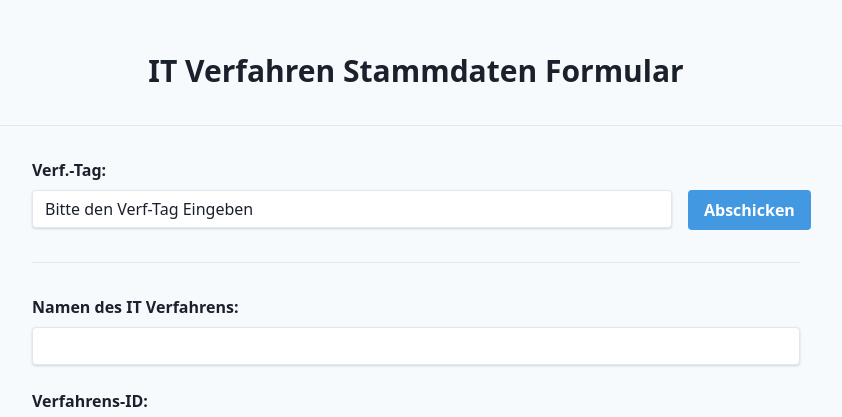
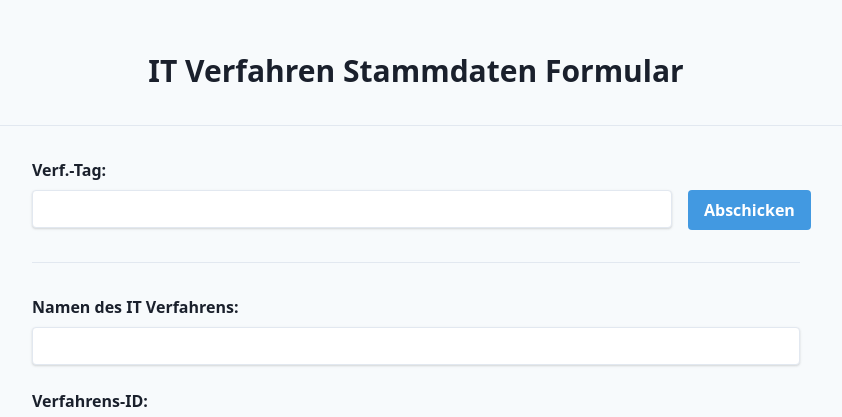
Before and after one commit to ZIT-P22/StatzyGUI, a Flask app: page /fachverfahren in a window 1280 px wide. Shown: the part 78-495 px from the top of the page, without its empty margins (224-1066 px from the left). Run offline with Flask 2, Linux system fonts and the light colour scheme; some libraries are stand-ins or nearby versions.

Commit message:
Funktionalität bei FV Querry hergestellt

```diff
--- a/statzy/statzy.py
+++ b/statzy/statzy.py
@@ -33,7 +33,7 @@ def fachverfahren():
 
 @statzy.route('/fachverfahrenAuswahl' , methods=['POST'])
 def fachverfahrenAuswahl():
-    tag = request.form('tag')
+    tag = request.form['tag']
     #tag = 'T1'
     try:
         print("Test 0")
--- a/statzy/templates/fachverfahren.html
+++ b/statzy/templates/fachverfahren.html
@@ -18,7 +18,7 @@
           <div class="w-4/6 md:w-5/6">
             <input class="w-full px-3 py-2 leading-tight text-gray-900 border
           rounded shadow appearance-none focus:outline-none
-          focus:shadow-outline" type="text" id="verfahrens-tag" name="verfahrens-tag" value="Bitte den Verf-Tag Eingeben">
+          focus:shadow-outline" type="text" id="verfahrens-tag" name="tag" value="{{ tag }}">
         </div>
 
         <div class=" pl-4 w-2/6 md:w-1/6">
--- a/statzy/templates/login.html
+++ b/statzy/templates/login.html
@@ -34,8 +34,8 @@
                 <input
                   class="w-full px-3 py-2 border rounded-lg"
                   type="password"
-                  name="psqlpassword"
-                  id="psqlpassword"
+                  name="password"
+                  id="password"
                 />
               </div>
               <div class="flex items-center justify-between">
```
